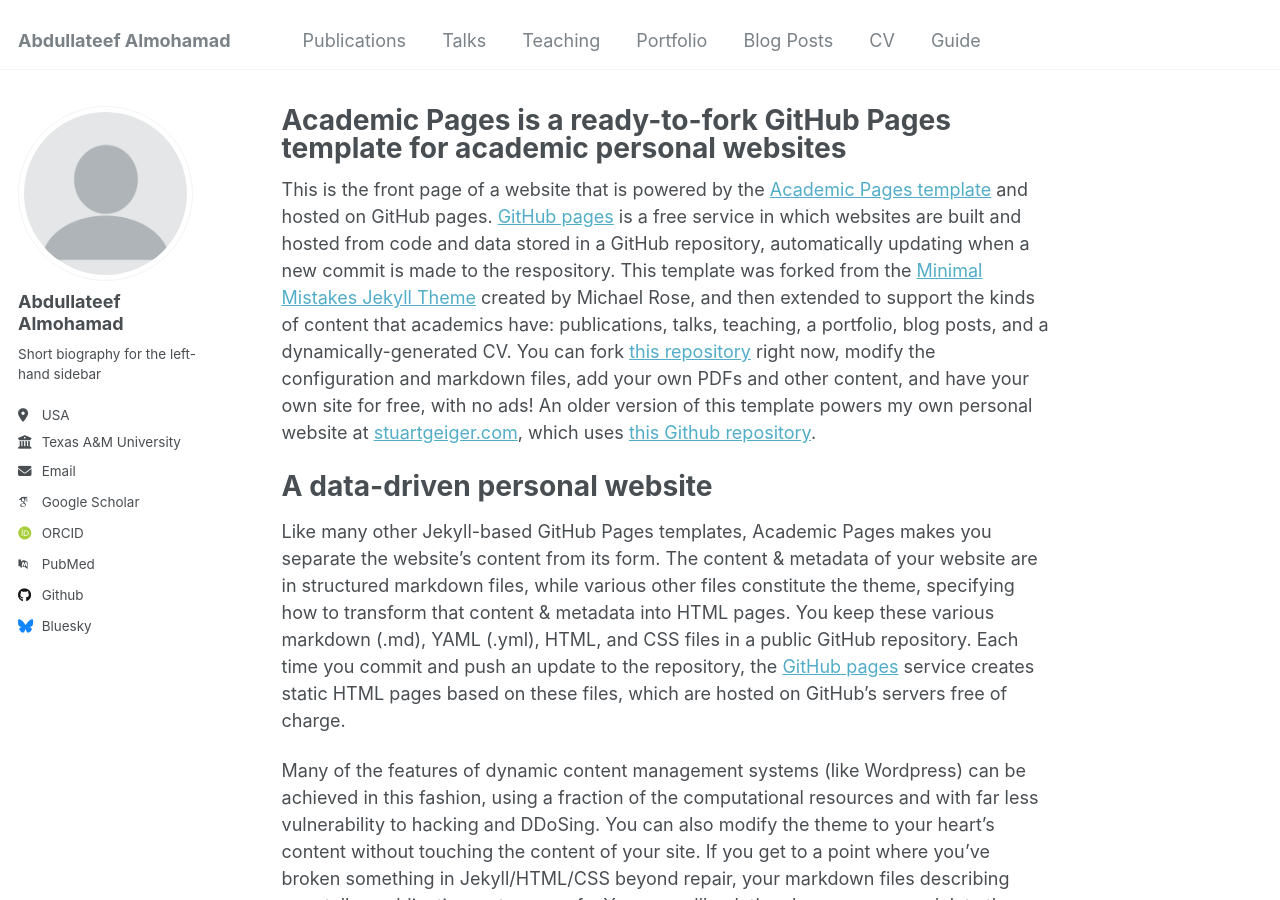
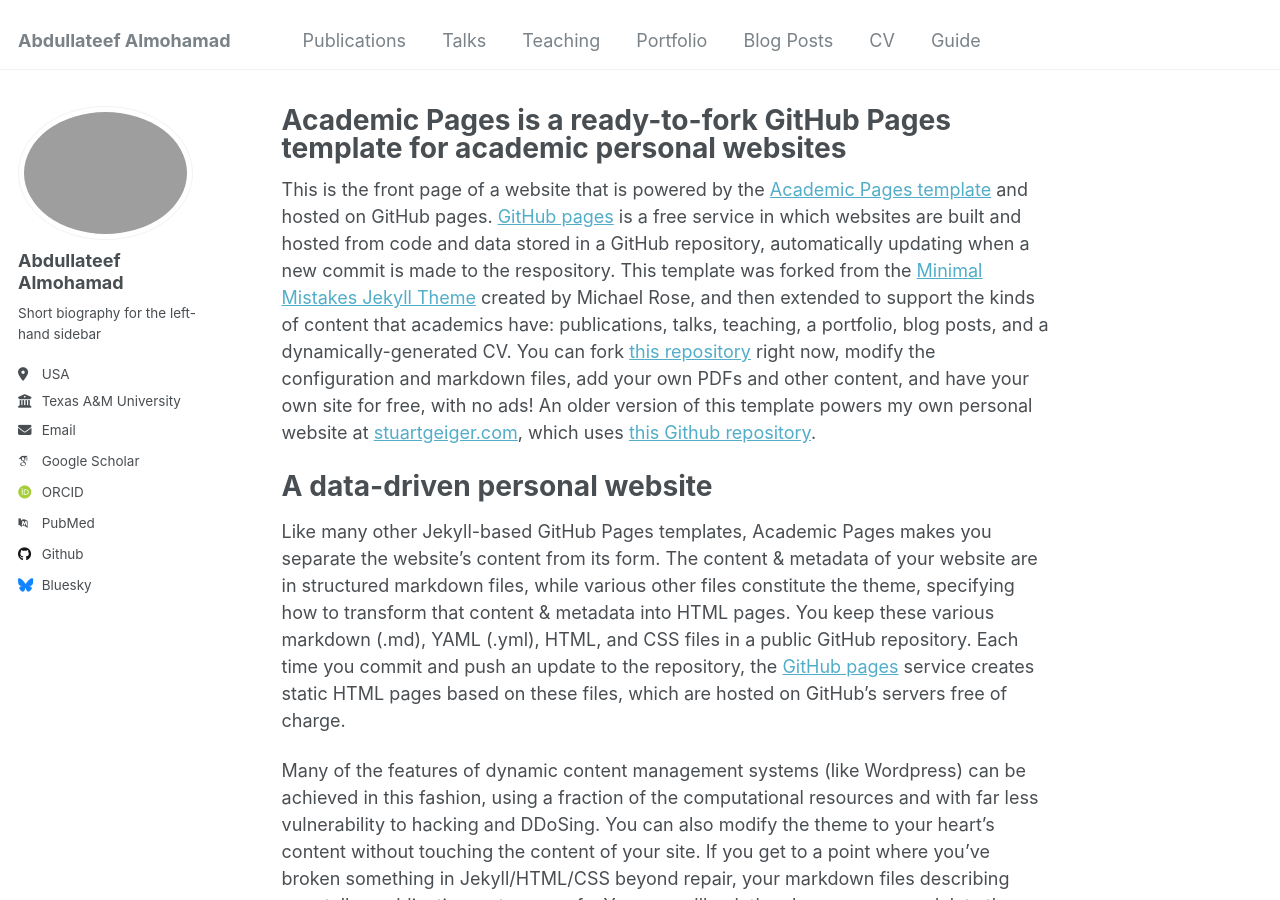
Before and after one commit to AbdullateefAlmohamad/AbdullateefAlmohamad, a Jekyll site: the page built from _pages/about.md, in a window 1280 px wide and 900 px high. Built offline with Jekyll 4.4.1, drawn with Linux system fonts in a browser that asks for light colours; some web fonts are replaced.

Commit message:
Update _config.yml

```diff
--- a/_config.yml
+++ b/_config.yml
@@ -22,7 +22,7 @@ repository               : "academicpages/academicpages.github.io"
 #               Additional customization can be done by editing /_includes/author-profile.html
 author:
   # Biographic information
-  avatar           : "profile.png"
+  avatar           : "profile_abd2.png"
   name             : "Abdullateef Almohamad"
   pronouns         : # example: "she/her"
   bio              : "Short biography for the left-hand sidebar"
```
